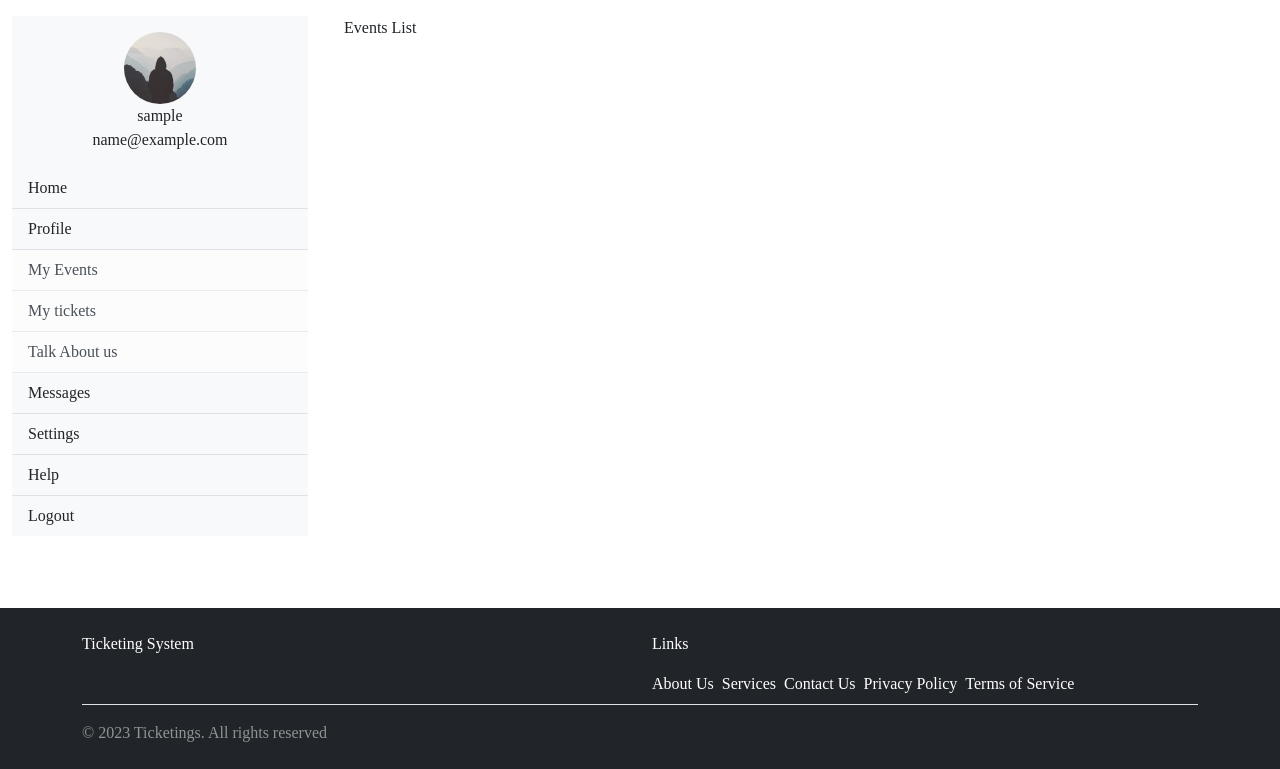
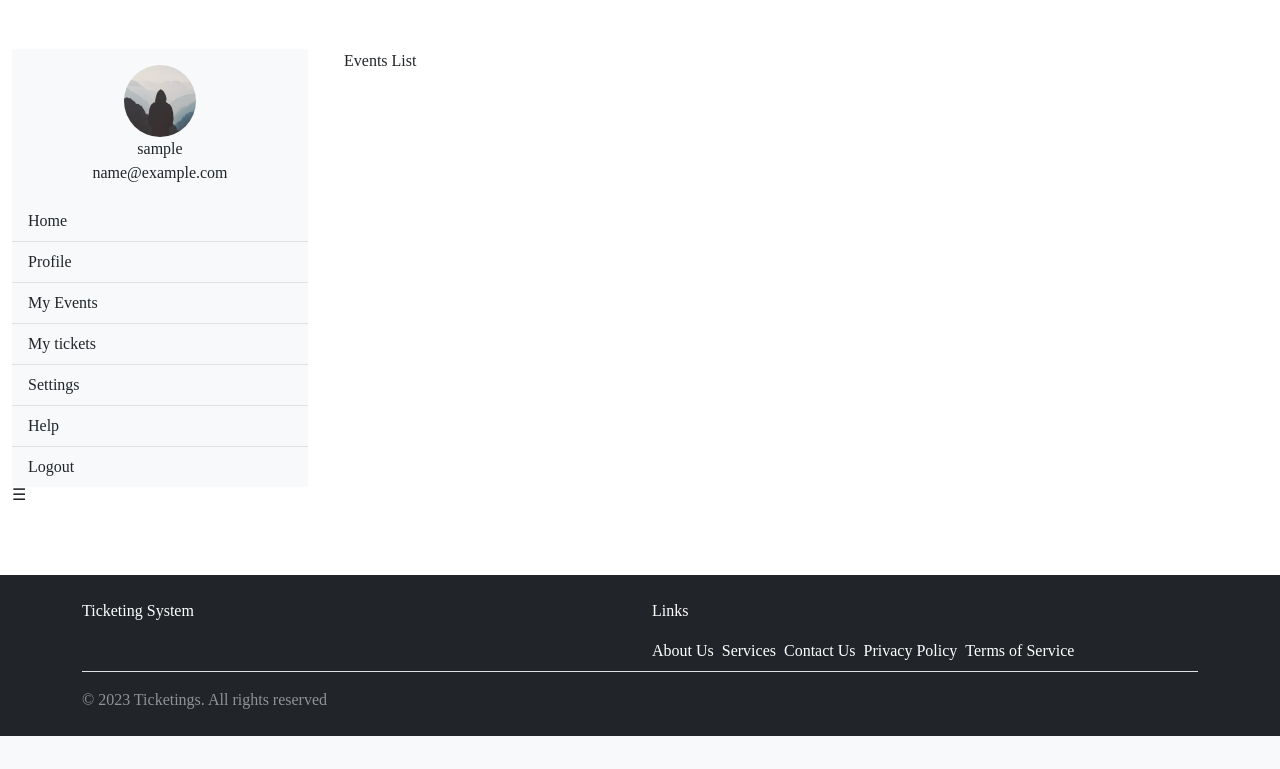
Before and after one commit to tmoris/moristickets, a Flask app: page /events in a window 1280 px wide. Shown: the part 64-833 px from the top of the page. After the commit the page ends 800 px from the top, so only its background shows below. Run offline with Flask 3, Linux system fonts and the light colour scheme; the visitor is signed in with stand-in values (Sample User, id 1); data that the repository does not hold is empty.

Commit message:
Updated sidebar.html included toggle effects

```diff
--- a/app/templates/user/sidebar.html
+++ b/app/templates/user/sidebar.html
@@ -1,31 +1,59 @@
 <!-- Sidebar -->
 <div class="bg-light border-right" id="sidebar-wrapper">
-	<div class=" text-center pt-3 pb-3">
-		<img src="{{ url_for('static', filename='img/profile_pics/' + current_user.profile_pic) }}"
-			alt="User profile Picture" class="profile-pic-md rounded-circle m-auto" />
+  <div class="text-center pt-3 pb-3">
+    <img
+      src="{{ url_for('static', filename='img/profile_pics/' + current_user.profile_pic) }}"
+      alt="User profile Picture"
+      class="profile-pic-md rounded-circle m-auto"
+    />
 
     <h2 class="mb-0">{{ current_user.username }}</h2>
     <p class="mb-0">{{ current_user.email }}</p>
   </div>
   <div class="list-group list-group-flush">
-		<a href="{{ url_for('user.home') }}" class="list-group-item list-group-item-action bg-light">Home</a>
-		<a href="#" class="list-group-item list-group-item-action bg-light">Profile</a>
-		<li class="list-group-item list-group-item-light ">
-			<a href="{{ url_for('events.user_events', username=current_user.username) }}" class="nav-link">My
-				Events</a>
-		</li>
+    <a
+      href="{{ url_for('user.home') }}"
+      class="list-group-item list-group-item-action bg-light"
+      >Home</a
+    >
+    <a
+      href="{{ url_for('user.profile')}}"
+      class="list-group-item list-group-item-action bg-light"
+      >Profile</a
+    >
 
-		<li class="list-group-item list-group-item-light ">
-			<a href="{{ url_for('user.login') }}" class="nav-link">My
-				tickets</a>
-		</li>
-		<li class="list-group-item list-group-item-light ">
-			<a href="{{ url_for('user.dashboard') }}" class="nav-link">Talk About
-				us</a>
-		</li>
-		<a href="#" class="list-group-item list-group-item-action bg-light">Messages</a>
-		<a href="#" class="list-group-item list-group-item-action bg-light">Settings</a>
+    <a
+      href="{{ url_for('events.user_events', username=current_user.username) }}"
+      class="list-group-item list-group-item-action bg-light"
+      >My Events</a
+    >
+
+    <a
+      href="{{ url_for('ticket.get_user_tickets', user_id = current_user.id) }}"
+      class="list-group-item list-group-item-action bg-light"
+      >My tickets</a
+    >
+
+    <a href="#" class="list-group-item list-group-item-action bg-light"
+      >Settings</a
+    >
     <a href="#" class="list-group-item list-group-item-action bg-light">Help</a>
-		<a href="#" class="list-group-item list-group-item-action bg-light">Logout</a>
+    <a
+      href="{{ url_for('user.logout')}}"
+      class="list-group-item list-group-item-action bg-light"
+      >Logout</a
+    >
   </div>
 </div>
+<button
+  class="sidebar-toggler border-0 navbar-toggler"
+  type="button"
+  data-bs-target="#sidebar-wrapper"
+  aria-controls="sidebar"
+  aria-expanded="false"
+  aria-label="Toggle sidebar"
+  id="sidebar-toggler"
+>
+  <span class="menu-icon">&#9776;</span>
+  <!-- Three horizontal bars icon -->
+</button>
```
Lines whose indentation alone changed are shown as unchanged.
